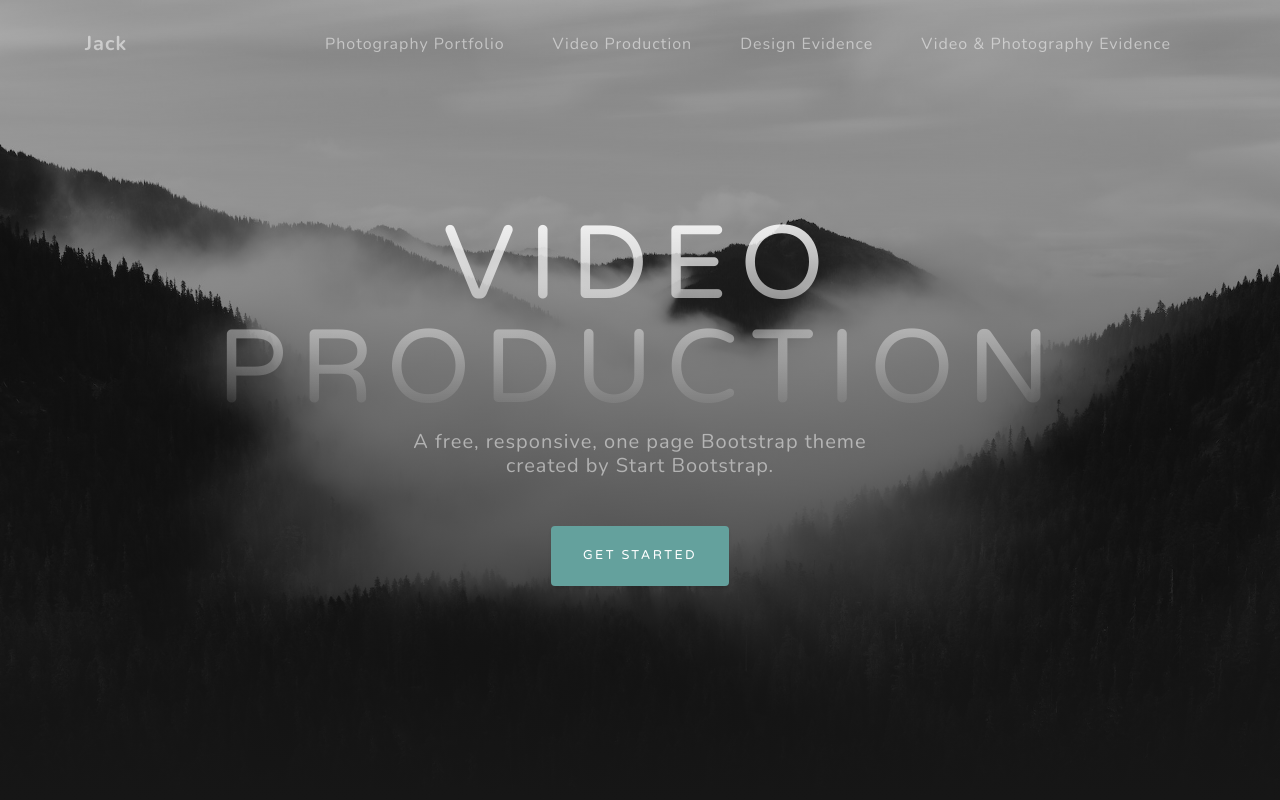
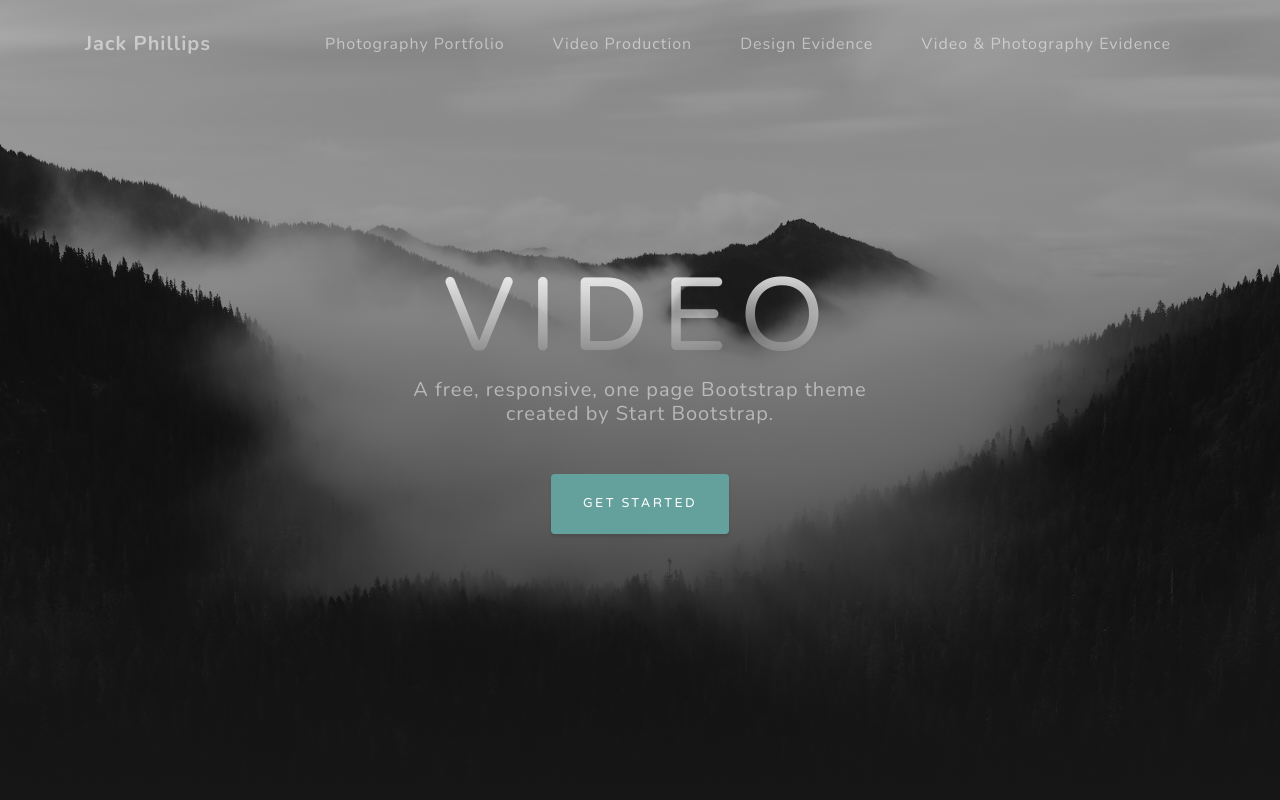
Before and after one commit to jackmufc2207/mp-prototype, a plain HTML site: page video-production.html in a window 1280 px wide. Shown: the top 800 px of the page. Drawn offline with nearby package versions, Linux system fonts and the light colour scheme.

Commit message:
Name & Title changes

```diff
--- a/video-production.html
+++ b/video-production.html
@@ -28,7 +28,7 @@
   <!-- Navigation -->
   <nav class="navbar navbar-expand-lg navbar-light fixed-top" id="mainNav">
     <div class="container">
-      <a class="navbar-brand" href="index.html">Jack</a>
+      <a class="navbar-brand" href="index.html">Jack Phillips</a>
       <button class="navbar-toggler navbar-toggler-right" type="button" data-toggle="collapse" data-target="#navbarResponsive" aria-controls="navbarResponsive" aria-expanded="false" aria-label="Toggle navigation">
         Menu
         <i class="fas fa-bars"></i>
@@ -56,7 +56,7 @@
   <header class="masthead">
     <div class="container d-flex h-100 align-items-center">
       <div class="mx-auto text-center">
-        <h1 class="mx-auto my-0 text-uppercase">Video Production</h1>
+        <h1 class="mx-auto my-0 text-uppercase">Video</h1>
         <h2 class="text-white-50 mx-auto mt-2 mb-5">A free, responsive, one page Bootstrap theme created by Start Bootstrap.</h2>
         <a href="#about" class="btn btn-primary js-scroll-trigger">Get Started</a>
       </div>
```
Also changed, not shown: design-evidence.html (+1 -1 lines), index.html (+1 -1 lines), photography-portfolio.html (+2 -2 lines), video-photography-evidence.html (+1 -1 lines).
